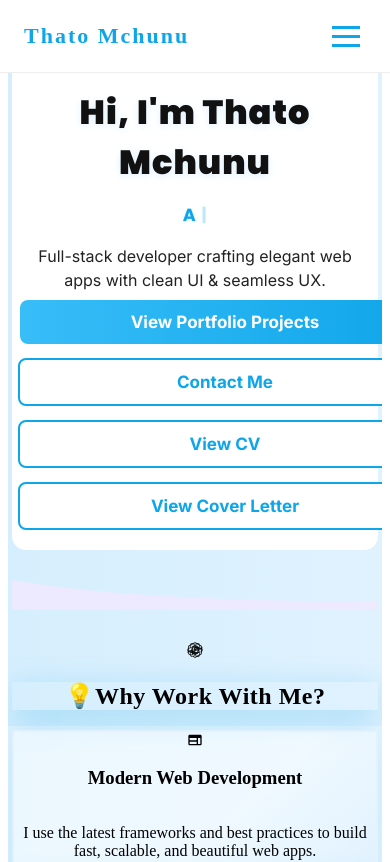
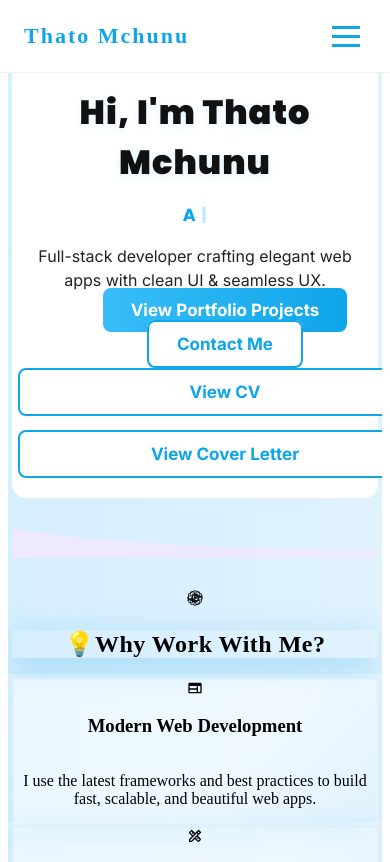
Before and after one commit to Thatomchunu64/online-portfolio, a React (Vite) app: page / in a window 390 px wide. Shown: the top 862 px of the page. Built offline with nearby package versions, Linux system fonts and the light colour scheme.

Commit message:
Updated mobile responsiveness revision work

```diff
--- a/src/pages/Home.jsx
+++ b/src/pages/Home.jsx
@@ -29,6 +29,7 @@ import {
 	MdAccessibility,
 } from "react-icons/md";
 import { BsFillPeopleFill } from "react-icons/bs";
+import { Link } from "react-router-dom";
 import {
 	heroSection,
 	heroCard,
@@ -153,11 +154,13 @@ const Home = () => {
 						margin: "0 auto",
 					}}
 					className="flex flex-col sm:flex-row flex-wrap gap-2 justify-center items-center w-full max-w-xl mx-auto mb-2">
-					{/* Each button is full width on mobile, inline on desktop */}
-					<motion.a
+					{/* Use Link for internal navigation to prevent 404 on static hosts */}
+					<motion.div
 						whileHover={{ scale: 1.07 }}
 						whileTap={{ scale: 0.97 }}
-						href="/projects"
+						style={{ width: "100%", marginBottom: 6 }}>
+						<Link
+							to="/projects"
 							style={{
 								...ctaBtn,
 								background: "linear-gradient(90deg, #38bdf8 0%, #0ea5e9 100%)",
@@ -168,16 +171,19 @@ const Home = () => {
 								width: "100%",
 								textAlign: "center",
 								boxShadow: "none",
-							marginBottom: 6,
+								padding: "12px 28px",
+								textDecoration: "none",
 							}}
-						className="transition-colors duration-200 hover:bg-blue-700 focus:outline-blue-400 mb-2 sm:mb-0"
 							aria-label="View Portfolio Projects">
 							View Portfolio Projects
-					</motion.a>
-					<motion.a
+						</Link>
+					</motion.div>
+					<motion.div
 						whileHover={{ scale: 1.07 }}
 						whileTap={{ scale: 0.97 }}
-						href="/contact"
+						style={{ width: "100%", marginBottom: 6 }}>
+						<Link
+							to="/contact"
 							style={{
 								...ctaBtnAlt,
 								color: "#0ea5e9",
@@ -187,12 +193,13 @@ const Home = () => {
 								width: "100%",
 								textAlign: "center",
 								boxShadow: "none",
-							marginBottom: 6,
+								padding: "12px 28px",
+								textDecoration: "none",
 							}}
-						className="transition-colors duration-200 hover:bg-blue-50 focus:outline-blue-400 mb-2 sm:mb-0"
 							aria-label="Contact Me">
 							Contact Me
-					</motion.a>
+						</Link>
+					</motion.div>
 					<motion.a
 						whileHover={{ scale: 1.07 }}
 						whileTap={{ scale: 0.97 }}
```
Lines whose indentation alone changed are shown as unchanged.
